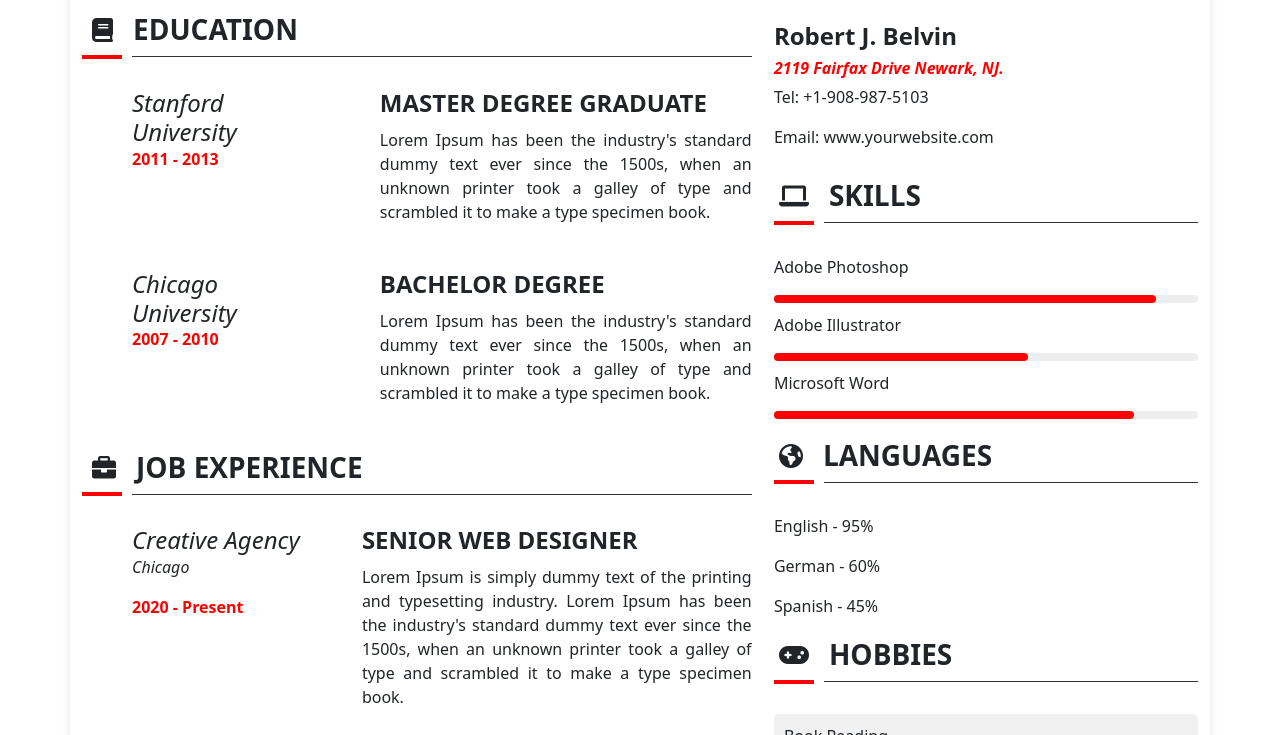
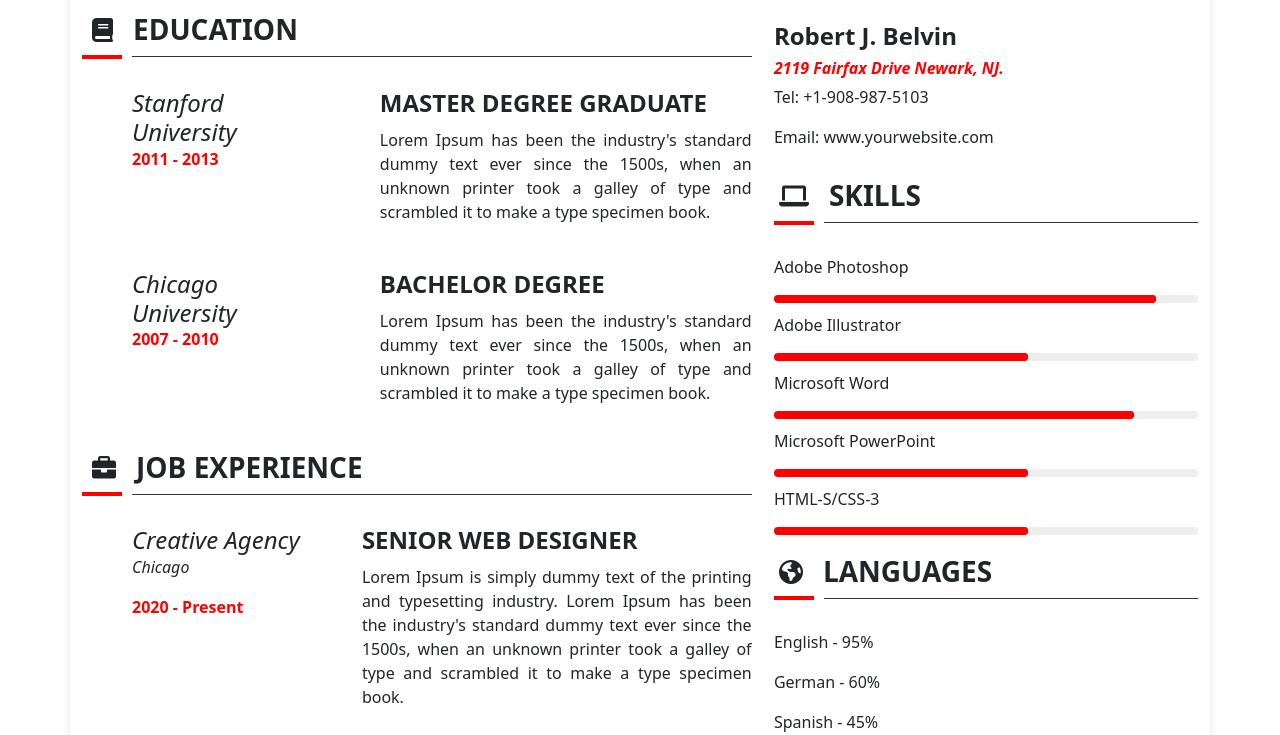
Before and after one commit to IceStorman/pm_22_22, a website: page app/index.html in a window 1280 px wide. Shown: the part 500-1235 px from the top of the page. Drawn offline with nearby package versions, Linux system fonts and the light colour scheme; files that its build step writes are made by us from their sources.

Commit message:
Added last 2 bars in skill section

```diff
--- a/app/index.html
+++ b/app/index.html
@@ -166,20 +166,32 @@
                 </div>
                 <div class="skill-item">
                     <p>Adobe Photoshop</p>
-                    <div class="skill-bar">
-                        <div class="skill-level" style="width: 90%;"></div>
+                    <div class="bar">
+                        <div class="progress" style="width: 90%;"></div>
                     </div>
                 </div>
                 <div class="skill-item">
                     <p>Adobe Illustrator</p>
-                    <div class="skill-bar">
-                        <div class="skill-level" style="width: 60%;"></div>
+                    <div class="bar">
+                        <div class="progress" style="width: 60%;"></div>
                     </div>
                 </div>
                 <div class="skill-item">
                     <p>Microsoft Word</p>
-                    <div class="skill-bar">
-                        <div class="skill-level" style="width: 85%;"></div>
+                    <div class="bar">
+                        <div class="progress" style="width: 85%;"></div>
+                    </div>
+                </div>
+                <div class="skill-item">
+                    <p>Microsoft PowerPoint</p>
+                    <div class="bar">
+                        <div class="progress" style="width: 60%;"></div>
+                    </div>
+                </div>
+                <div class="skill-item">
+                    <p>HTML-S/CSS-3</p>
+                    <div class="bar">
+                        <div class="progress" style="width: 60%;"></div>
                     </div>
                 </div>
             </div>
--- a/app/scss/style.scss
+++ b/app/scss/style.scss
@@ -242,14 +242,14 @@ h3 {
   }
 }
 
-.skill-bar {
+.bar {
   flex: 1;
   background-color: #eee;
   height: 8px;
   border-radius: 5px;
   position: relative;
 
-  .skill-level {
+  .progress {
     height: 100%;
     background-color: red;
     border-radius: 5px;
```
